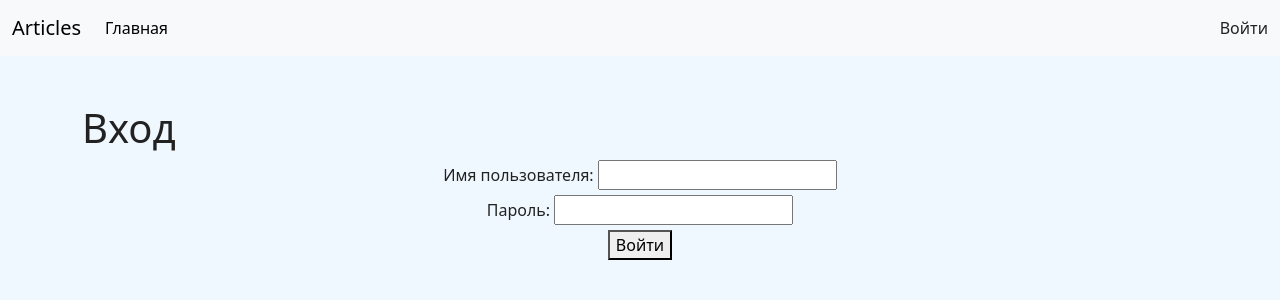
After one commit to k2Raven/article_projects, a Django app: page /accounts/login/ in a window 1280 px wide. The commit adds this page. Shown: the top 300 px of the page. Run offline with Django 5.2, Linux system fonts and the light colour scheme.

Commit message:
Реализовал вход и выход с использованием LoginView, LogoutView

```diff
--- /dev/null
+++ b/source/accounts/templates/login.html
@@ -0,0 +1,21 @@
+{% extends 'base.html' %}
+
+{% block content %}
+    <h1>Вход</h1>
+    <form action="" method="post" class="text-center">
+        {% csrf_token %}
+        {% if has_error %}
+            <p class="form-error">Неверное имя пользователя или пароль.</p>
+        {% endif %}
+        <div class="form-group">
+            <label for="username" class="form-label">Имя пользователя:</label>
+            <input type="text" name="username" id="username">
+        </div>
+        <div class="form-group">
+            <label for="password" class="form-label">Пароль:</label>
+            <input type="password" name="password" id="password">
+        </div>
+        <button type="submit">Войти</button>
+    </form>
+
+{% endblock %}
--- a/source/accounts/urls.py
+++ b/source/accounts/urls.py
@@ -1,6 +1,9 @@
 from django.urls import path
+# from accounts.views import login_view, logout_view
+from django.contrib.auth.views import LoginView, LogoutView
 
 app_name = 'accounts'
 urlpatterns = [
-
+    path('login/', LoginView.as_view(template_name='login.html'), name='login'),
+    path('logout/', LogoutView.as_view(), name='logout'),
 ]
--- a/source/article_project/settings.py
+++ b/source/article_project/settings.py
@@ -114,6 +114,10 @@ USE_I18N = True
 
 USE_TZ = True
 
+LOGIN_REDIRECT_URL = 'webapp:articles'
+LOGOUT_REDIRECT_URL = 'webapp:articles'
+
+LOGIN_URL = 'accounts:login'
 
 # Static files (CSS, JavaScript, Images)
 # https://docs.djangoproject.com/en/5.1/howto/static-files/
--- a/source/webapp/templates/articles/index.html
+++ b/source/webapp/templates/articles/index.html
@@ -1,9 +1,11 @@
 {% extends "base.html" %}
 {% block title %}Статьи{% endblock %}
 {% block menu %}
+    {% if request.user.is_authenticated %}
     <li class="nav-item">
         <a class="nav-link" href="{% url 'webapp:article_add' %}">Создать статью</a>
     </li>
+    {% endif %}
 {% endblock %}
 
 {% block content %}
--- a/source/webapp/templates/base.html
+++ b/source/webapp/templates/base.html
@@ -24,10 +24,23 @@
                 </li>
                 {% block menu %}{% endblock %}
             </ul>
+
+            {% if not request.user.is_authenticated %}
+                    <a class="nav-link active ms-auto" aria-current="page" href="{% url 'accounts:login' %}">Войти</a>
+            {% else %}
+{#                    <a class="nav-link active ms-auto" aria-current="page" href="{% url 'accounts:logout' %}">Выйти</a>#}
+                <form action="{% url 'accounts:logout' %}" method="post" class="ms-auto">
+                {% csrf_token %}
+                    <input class="nav-link active" type="submit" value="Выйти">
+                </form>
+            {% endif %}
         </div>
     </div>
 </nav>
 
+{#{{ user }}#}
+{#{{ request.user }}#}
+{#{{ request.user.is_authenticated }}#}
 <div class="container mt-5">
     {% block content %}{% endblock %}
 </div>
```
Also changed, not shown: source/accounts/views.py (+21 -2 lines), source/webapp/views/articles.py (+11 -1 lines).
